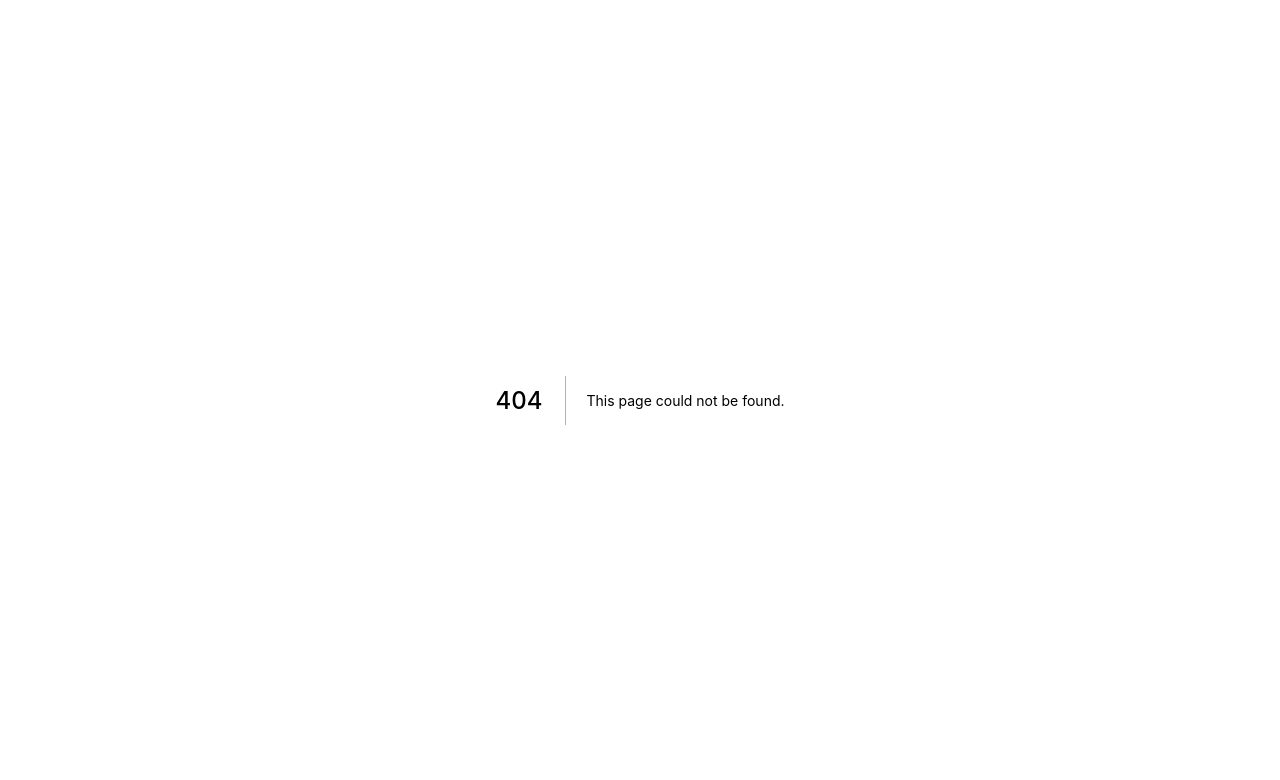
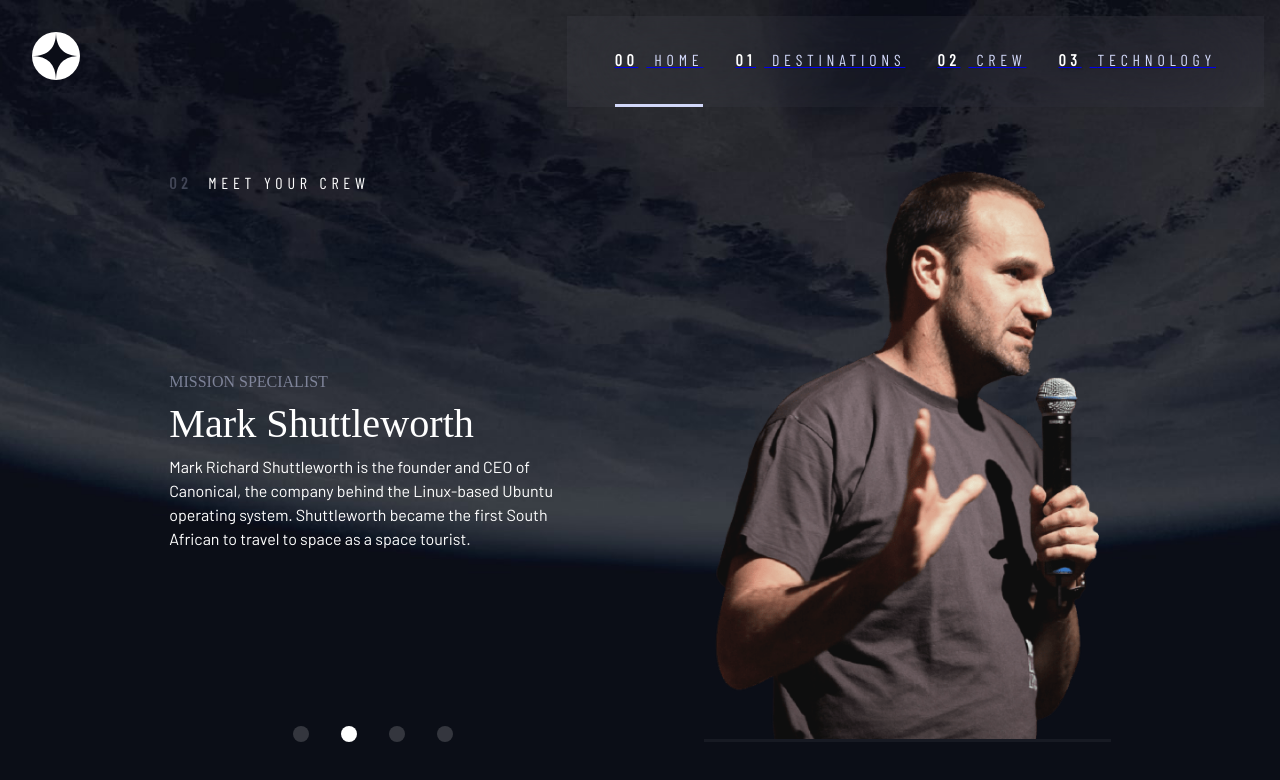
Before and after one commit to Mohi222/space-tourism-react, a Next.js app: page /crew in a window 1280 px wide. Before the commit this address had no page. Shown: the top 780 px of the page. Built offline with nearby package versions, Linux system fonts and the light colour scheme; a web font is replaced by a local one.

Commit message:
Crew page

```diff
--- a/components/Dot.jsx
+++ b/components/Dot.jsx
@@ -1,15 +1,28 @@
-const Slider = ({ children }) => (
+import { cloneElement } from 'react';
+
+const Slider = ({
+  children,
+  active: { activeSlider, sliderChangeHandler },
+}) => (
   <div className="flex center" style={{ '--flex-gap': '2rem' }}>
-    {children}
+    {children.map((child, i) => (
+      <>
+        {cloneElement(child, {
+          active: i === activeSlider,
+          clickHandler: () => sliderChangeHandler(i),
+        })}
+      </>
+    ))}
   </div>
 );
 
-const Dot = ({ active = false }) => (
+const Dot = ({ active = false, clickHandler }) => (
   <button
     type="button"
     className={`dot ${active ? 'active' : ''}`}
     aria-hidden="true"
     aria-label=""
+    onClick={clickHandler}
   />
 );
 
--- a/components/Heading.jsx
+++ b/components/Heading.jsx
@@ -7,6 +7,7 @@
   family = 'serif',
   color = 'black',
   spacing = '0',
+  number = '',
   className = '',
 }) => {
   if (size === '500')
@@ -18,6 +19,7 @@
         color="accent"
         spacing="1"
         className={className}
+        number={number}
       >
         {children}
       </Text>
@@ -30,6 +32,7 @@
       color={color}
       spacing={spacing}
       className={className}
+      number={number}
     >
       {children}
     </Text>
--- a/components/Nav.jsx
+++ b/components/Nav.jsx
@@ -1,4 +1,5 @@
 import Image from 'next/image';
+import Link from 'next/link';
 import { useState } from 'react';
 
 import HamburgerIcon from '../public/assets/shared/icon-hamburger.svg';
@@ -15,11 +16,22 @@
   );
 };
 
-const NavText = ({ children, number, active = false }) => (
+const NavText = ({ children, number, active = false, href }) => (
   <li className={`${active ? 'active' : ''}`}>
-    <Text size="400" uppercase="true" family="cond" color="accent" spacing="1">
-      {number && <span className="number text-white">{number}</span>} {children}
-    </Text>
+    <Link href={href || '#'}>
+      <a>
+        <Text
+          size="400"
+          uppercase="true"
+          family="cond"
+          color="accent"
+          spacing="1"
+        >
+          {number && <span className="number text-white">{number}</span>}{' '}
+          {children}
+        </Text>
+      </a>
+    </Link>
   </li>
 );
 
--- a/components/Space.jsx
+++ b/components/Space.jsx
@@ -1,5 +1,11 @@
-const Space = ({ w = 0, h = 0 }) => (
-  <div style={{ width: w || '1px', height: h || '1px' }} />
+const Space = ({ w = 0, h = 0, fill = 'transparent' }) => (
+  <div
+    style={{
+      width: w || '1px',
+      height: h || '1px',
+      backgroundColor: fill || 'transparent',
+    }}
+  />
 );
 
 export default Space;
--- a/components/Text.jsx
+++ b/components/Text.jsx
@@ -5,13 +5,18 @@
   color = 'white',
   uppercase = false,
   spacing = '0',
+  number = '',
   className = '',
 }) => {
   const classes = [`fs-${size}`, family, `text-${color}`];
   if (uppercase) classes.push('uppercase');
   if (spacing !== '0') classes.push(`ls-${spacing}`);
   classes.push(className);
-  return <p className={classes.join(' ')}>{children}</p>;
+  return (
+    <p className={classes.join(' ')}>
+      {number && <span className="number">{number}</span>} {children}
+    </p>
+  );
 };
 
 export default Text;
--- /dev/null
+++ b/hooks/useData.jsx
@@ -0,0 +1,8 @@
+// A custom hook to get data from data.json
+import Data from '../public/data.json';
+
+function useData(page) {
+  return Data[page];
+}
+
+export default useData;
--- /dev/null
+++ b/pages/crew.jsx
@@ -0,0 +1,88 @@
+import Image from 'next/image';
+import { useEffect, useState } from 'react';
+
+import Dot from '../components/Dot';
+import ExploreBtn from '../components/ExploreBtn';
+import Heading from '../components/Heading';
+import Logo from '../components/Logo';
+import Nav from '../components/Nav';
+import Space from '../components/Space';
+import Text from '../components/Text';
+import useData from '../hooks/useData';
+
+export default function Crew() {
+  const crewData = useData('crew');
+  const [activeSlider, setActiveSlider] = useState(0);
+  const sliderChangeHandler = (slider) => {
+    setActiveSlider(slider);
+  };
+  useEffect(() => {
+    const nextSlide = () => {
+      setActiveSlider((activeSlider + 1) % 4);
+    };
+    const interval = setInterval(nextSlide, 5000);
+    return () => {
+      clearInterval(interval);
+    };
+  }, [activeSlider]);
+  console.log(crewData);
+  return (
+    <div className="crew container flex column center apart fill">
+      <header className="flex apart" style={{ '--flex-gap': '0' }}>
+        <Logo />
+        <Nav>
+          <Nav.Text number="00" active>
+            Home
+          </Nav.Text>
+          <Nav.Text number="01">Destinations</Nav.Text>
+          <Nav.Text number="02">Crew</Nav.Text>
+          <Nav.Text number="03">Technology</Nav.Text>
+        </Nav>
+      </header>
+      <Space h="2rem" />
+      <main>
+        <div className="flex mobileCenter" style={{ gridArea: 'title' }}>
+          <Heading size="400" family="cond" spacing="1" number="02">
+            Meet your crew
+          </Heading>
+        </div>
+        <div
+          className="flex column center"
+          style={{ gridArea: 'image', '--flex-gap': 0 }}
+        >
+          <div className="image-container">
+            <Image
+              src={crewData[activeSlider].images.png}
+              alt={crewData[activeSlider].name}
+              layout="responsive"
+              width={436}
+              height={645}
+            />
+          </div>
+          <Space w="100%" h=".2rem" fill="hsl(var(--color-white) / 0.05)" />
+        </div>
+        <div style={{ gridArea: 'text' }}>
+          <div className="flex column center desktopLeft">
+            <div>
+              <Heading size="400" color="role" family="serif">
+                {crewData[activeSlider].role}
+              </Heading>
+              <Text size="600" family="serif">
+                {crewData[activeSlider].name}
+              </Text>
+              <Text family="sans">{crewData[activeSlider].bio}</Text>
+            </div>
+          </div>
+        </div>
+        <div style={{ gridArea: 'dots' }}>
+          <Dot.Slider active={{ activeSlider, sliderChangeHandler }}>
+            <Dot />
+            <Dot />
+            <Dot />
+            <Dot />
+          </Dot.Slider>
+        </div>
+      </main>
+    </div>
+  );
+}
--- a/pages/index.jsx
+++ b/pages/index.jsx
@@ -15,7 +15,9 @@
             Home
           </Nav.Text>
           <Nav.Text number="01">Destinations</Nav.Text>
-          <Nav.Text number="02">Crew</Nav.Text>
+          <Nav.Text number="02" href="/crew">
+            Crew
+          </Nav.Text>
           <Nav.Text number="03">Technology</Nav.Text>
         </Nav>
       </header>
--- a/public/data.json
+++ b/public/data.json
@@ -45,8 +45,8 @@
     {
       "name": "Douglas Hurley",
       "images": {
-        "png": "./assets/crew/image-douglas-hurley.png",
-        "webp": "./assets/crew/image-douglas-hurley.webp"
+        "png": "/assets/crew/image-douglas-hurley.png",
+        "webp": "/assets/crew/image-douglas-hurley.webp"
       },
       "role": "Commander",
       "bio": "Douglas Gerald Hurley is an American engineer, former Marine Corps pilot and former NASA astronaut. He launched into space for the third time as commander of Crew Dragon Demo-2."
@@ -54,8 +54,8 @@
     {
       "name": "Mark Shuttleworth",
       "images": {
-        "png": "./assets/crew/image-mark-shuttleworth.png",
-        "webp": "./assets/crew/image-mark-shuttleworth.webp"
+        "png": "/assets/crew/image-mark-shuttleworth.png",
+        "webp": "/assets/crew/image-mark-shuttleworth.webp"
       },
       "role": "Mission Specialist",
       "bio": "Mark Richard Shuttleworth is the founder and CEO of Canonical, the company behind the Linux-based Ubuntu operating system. Shuttleworth became the first South African to travel to space as a space tourist."
@@ -63,8 +63,8 @@
     {
       "name": "Victor Glover",
       "images": {
-        "png": "./assets/crew/image-victor-glover.png",
-        "webp": "./assets/crew/image-victor-glover.webp"
+        "png": "/assets/crew/image-victor-glover.png",
+        "webp": "/assets/crew/image-victor-glover.webp"
       },
       "role": "Pilot",
       "bio": "Pilot on the first operational flight of the SpaceX Crew Dragon to the International Space Station. Glover is a commander in the U.S. Navy where he pilots an F/A-18.He was a crew member of Expedition 64, and served as a station systems flight engineer."
@@ -72,8 +72,8 @@
     {
       "name": "Anousheh Ansari",
       "images": {
-        "png": "./assets/crew/image-anousheh-ansari.png",
-        "webp": "./assets/crew/image-anousheh-ansari.webp"
+        "png": "/assets/crew/image-anousheh-ansari.png",
+        "webp": "/assets/crew/image-anousheh-ansari.webp"
       },
       "role": "Flight Engineer",
       "bio": "Anousheh Ansari is an Iranian American engineer and co-founder of Prodea Systems. Ansari was the fourth self-funded space tourist, the first self-funded woman to fly to the ISS, and the first Iranian in space."
--- a/styles/base.scss
+++ b/styles/base.scss
@@ -3,6 +3,7 @@
   --color-accent: 231 77% 90%;
   --color-white: 0 0% 100%;
   --flex-gap: 1rem;
+  --grid-gap: 8rem;
   --family-sans: 'Barlow', sans-serif;
   --family-condensed: 'Barlow Condensed', sans-serif;
   --family-serif: 'Bellefair', serif;
@@ -113,6 +114,19 @@
   &.nogap {
     gap: 0;
   }
+  &.desktopLeft {
+    @include desktop {
+      justify-content: flex-start;
+      align-items: flex-start;
+    }
+  }
+
+  &.mobileCenter {
+    @include mobile {
+      justify-content: center;
+      align-items: center;
+    }
+  }
 }
 
 .center {
@@ -195,6 +209,10 @@
 
 .text-accent {
   color: hsl(var(--color-accent));
+}
+
+.text-role {
+  color: hsl(var(--color-accent) / .5);
 }
 
 .bg-dark {
@@ -308,6 +326,20 @@
 
   @include tablet {
     background-image: url('/assets/home/background-home-tablet.jpg');
+  }
+}
+
+.container.crew {
+  background: transparent no-repeat center center;
+  background-image: url('/assets/crew/background-crew-mobile.jpg');
+  background-size: cover;
+
+  @include desktop {
+    background-image: url('/assets/crew/background-crew-desktop.jpg');
+  }
+
+  @include tablet {
+    background-image: url('/assets/crew/background-crew-tablet.jpg');
   }
 }
 
@@ -434,3 +466,30 @@
     }
   }
 }
+
+.image-container {
+  position: relative;
+  width: clamp(12rem, 30vw, 32rem);
+}
+
+.crew main {
+  display: grid;
+  justify-content: center;
+  align-items: center;
+  gap: 2rem var(--grid-gap);
+  @include mobile {
+    grid-template-areas: "title" "image" "dots" "text";
+  }
+  @include tablet {
+    grid-template-areas: "title" "text" "dots" "image";
+    span.number {
+      display: inline-block;
+    }
+  }
+
+  @include desktop {
+    grid-template-areas: "title image" "text image" "dots image";
+    grid-template-columns: 1fr 1fr;
+    grid-template-rows: min-content 1fr min-content;
+  }
+}
```
